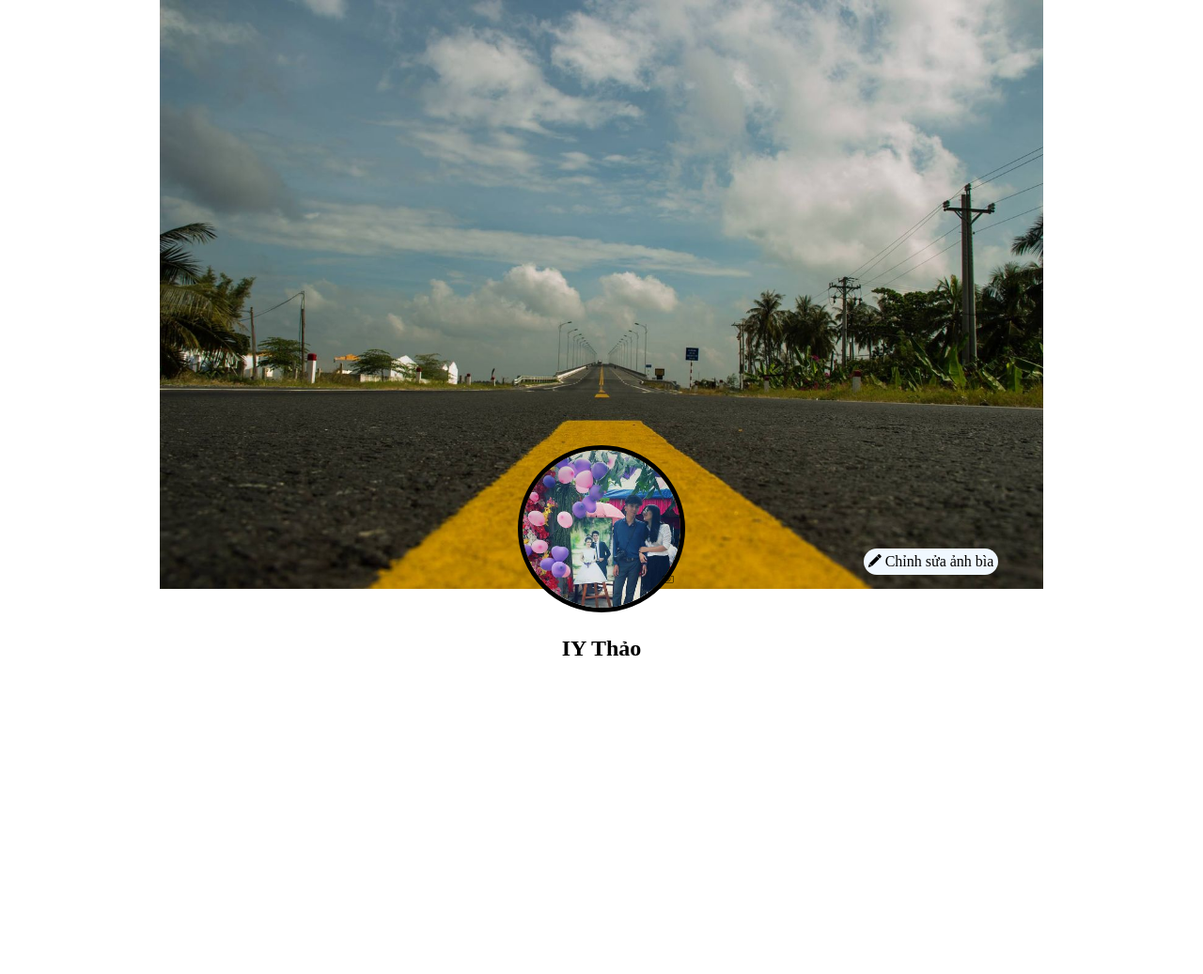
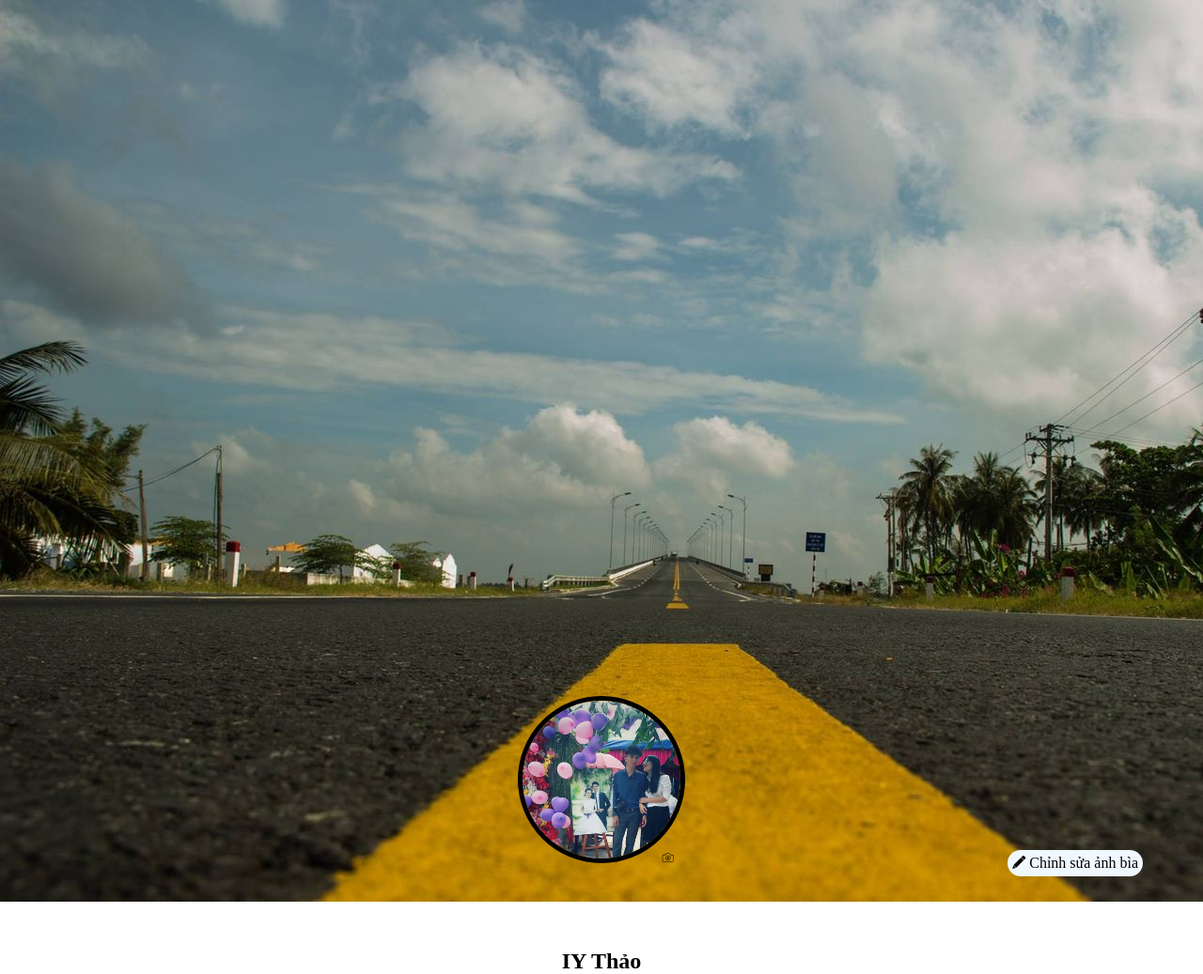
Before and after one commit to thao15059/FrontEnd-Thao, a PHP site: page /B02/ex-facebook/index.html in a window 1280 px wide; the page is wider, and only the part inside the window is pictured. Shown: that part at 94% size. Before the commit the page ends 698 px from the top of that part, so only its background shows below. Run offline with PHP 8.4, Linux system fonts and the light colour scheme.

Commit message:
edit style ex facebook

```diff
--- a/B02/ex-facebook/style.css
+++ b/B02/ex-facebook/style.css
@@ -13,8 +13,6 @@
     margin-left: auto;
     margin-right: auto;
     display: block;
-    max-width: 940px;
-    max-height: 627px;
     position: relative;
 }
 
@@ -43,8 +41,8 @@ div.editor {
     position: absolute;
     top: auto;
     left: auto;
-    right: 17%;
-    bottom: 13%;
+    right: 5%;
+    bottom: 10%;
     background-color: aliceblue;
     padding: 5px;
     border-radius: 15px;
```
